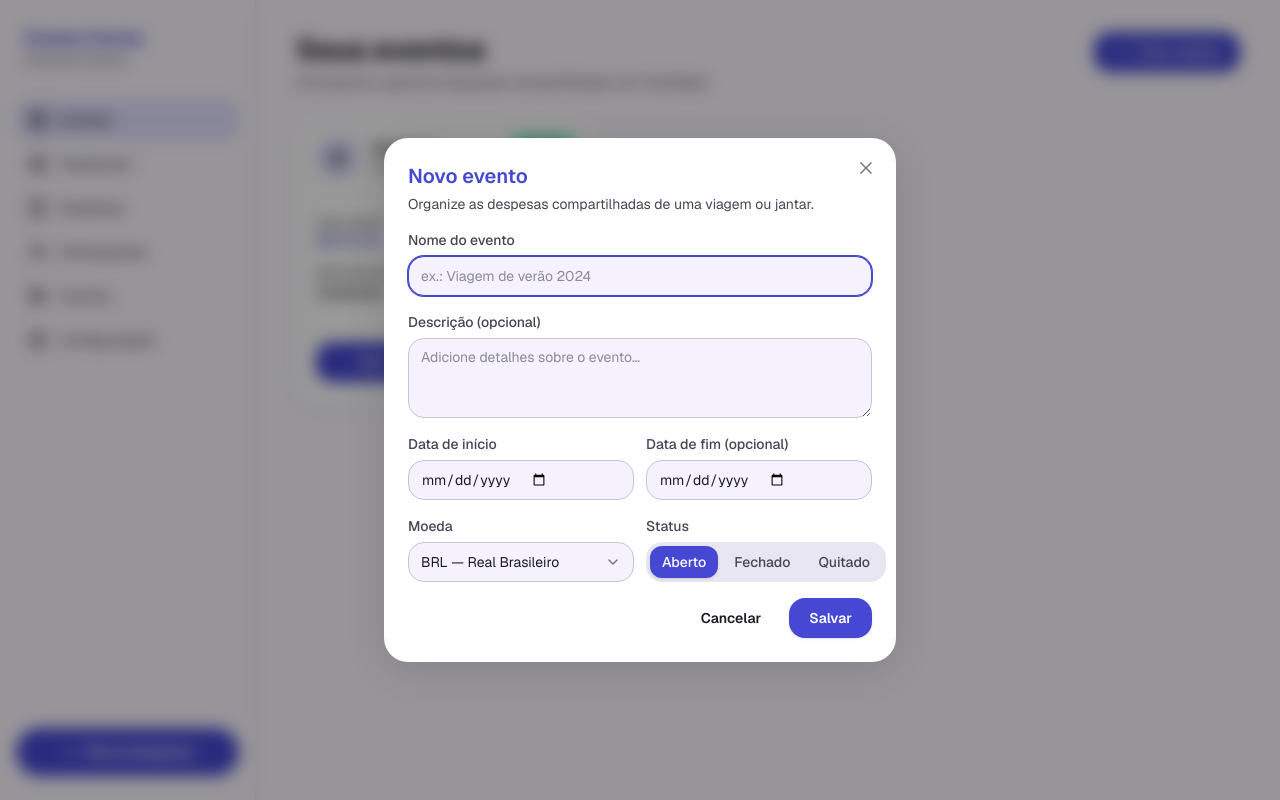
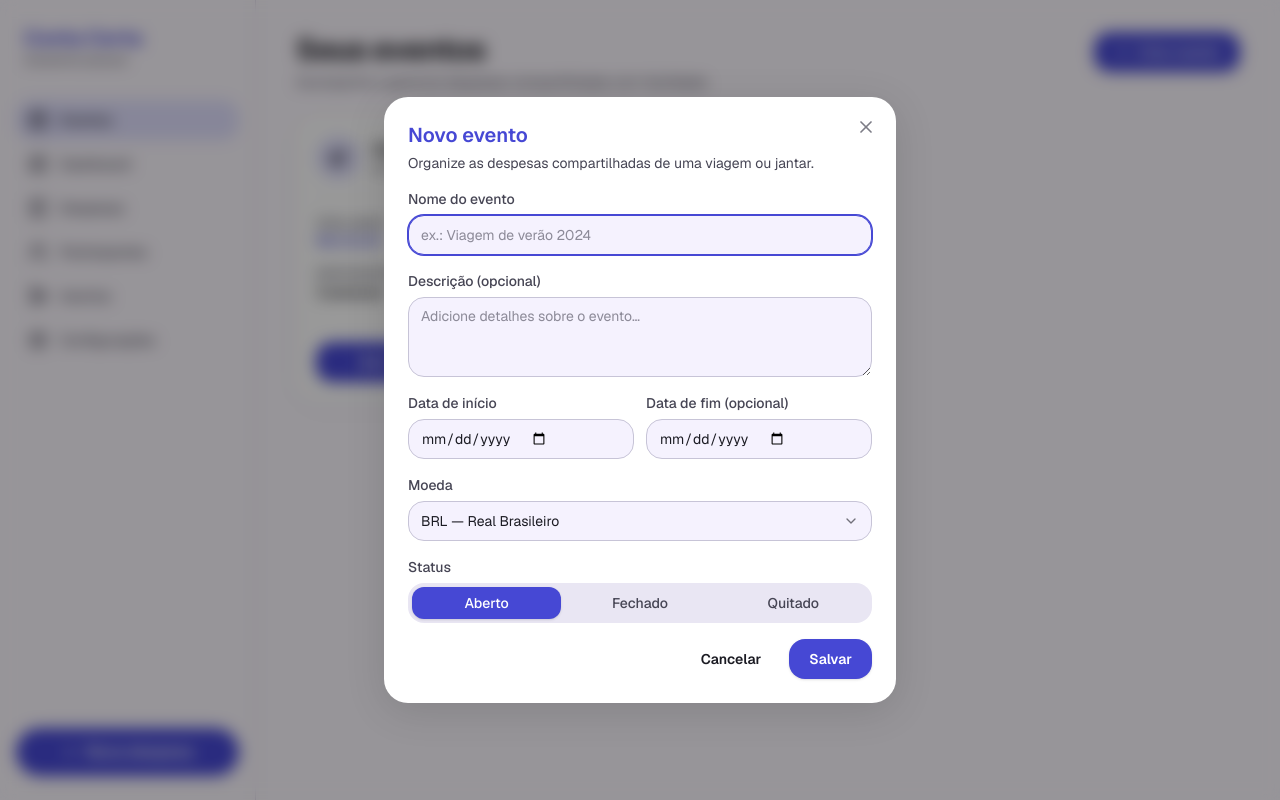
Before and after one commit to javascripto/divida-ai, a React (Vite) app: page / in a window 1280 px wide. Both pictures are taken after a click on the button "Criar evento". Built offline with nearby package versions, Linux system fonts and the light colour scheme.

Commit message:
feat: melhorar layout do formulário de eventos e ajustar estilo das abas

```diff
--- a/src/components/event-form-dialog.tsx
+++ b/src/components/event-form-dialog.tsx
@@ -123,7 +123,6 @@ export function EventFormDialog({
               <Input id="ev-end" type="date" value={endDate} onChange={(e) => setEndDate(e.target.value)} />
             </div>
           </div>
-          <div className="grid grid-cols-2 items-end gap-3">
           <div className="grid gap-1.5">
             <Label>Moeda</Label>
             <Select value={currency} onValueChange={setCurrency}>
@@ -150,7 +149,6 @@ export function EventFormDialog({
             </Tabs>
           </div>
         </div>
-        </div>
 
         <DialogFooter>
           <Button variant="ghost" onClick={() => onOpenChange(false)}>
--- a/src/components/ui/tabs.tsx
+++ b/src/components/ui/tabs.tsx
@@ -26,7 +26,7 @@ const TabsTrigger = React.forwardRef<
   <TabsPrimitive.Trigger
     ref={ref}
     className={cn(
-      "inline-flex items-center justify-center whitespace-nowrap rounded-md px-3 py-1.5 text-sm font-medium text-on-surface-variant transition-all focus-visible:outline-none disabled:pointer-events-none disabled:opacity-50 data-[state=active]:bg-primary data-[state=active]:text-on-primary data-[state=active]:shadow-sm",
+      "inline-flex min-w-0 items-center justify-center truncate rounded-md px-3 py-1.5 text-sm font-medium text-on-surface-variant transition-all focus-visible:outline-none disabled:pointer-events-none disabled:opacity-50 data-[state=active]:bg-primary data-[state=active]:text-on-primary data-[state=active]:shadow-sm",
       className,
     )}
     {...props}
```
Lines whose indentation alone changed are shown as unchanged.
